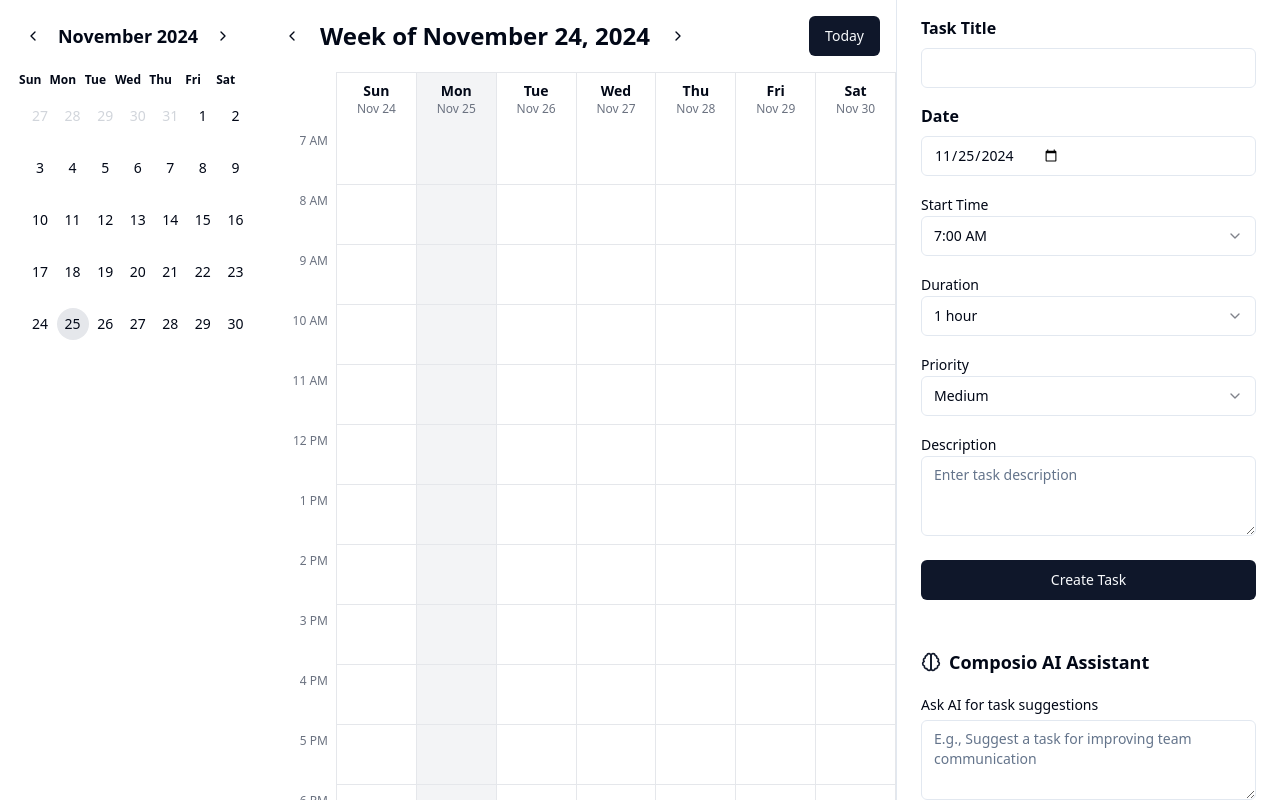
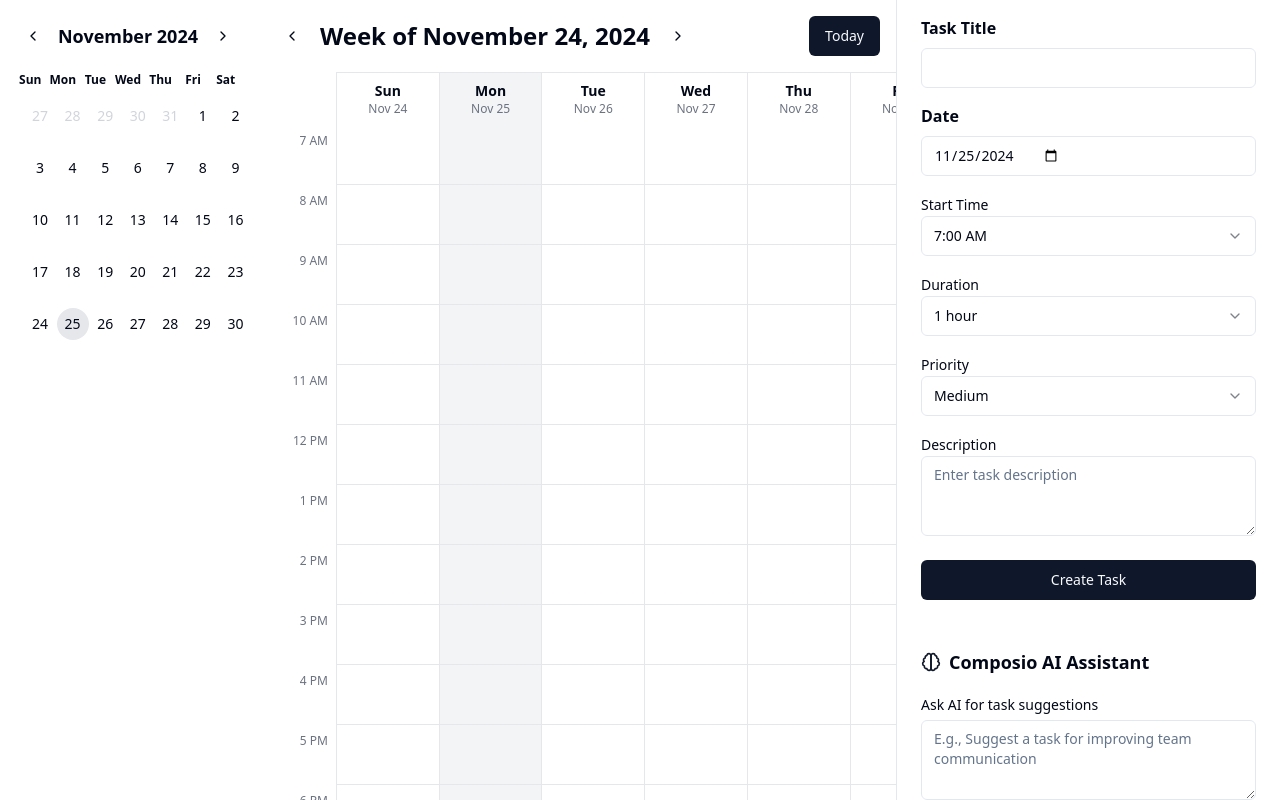
Before and after one commit to Saksham-3/CalendarAI, a Next.js app: page / in a window 1280 px wide. Built offline with nearby package versions, Linux system fonts and the light colour scheme.

Commit message:
fixed scrolling issue and edit mobile

```diff
--- a/app/globals.css
+++ b/app/globals.css
@@ -93,12 +93,23 @@
 
     /* New styles for better mobile experience */
     .week-grid {
-      min-width: 800px; /* Ensures week view is scrollable horizontally */
+      min-width: 800px;
+      height: auto;
     }
 
     .mobile-calendar-container {
       overflow-x: auto;
+      overflow-y: auto;
       -webkit-overflow-scrolling: touch;
+      height: calc(100vh - 120px);
+    }
+  }
+
+  /* Desktop calendar adjustments */
+  @media (min-width: 769px) {
+    .mobile-calendar-container {
+      height: calc(100vh - 100px);
+      overflow-y: auto;
     }
   }
 
--- a/components/Calendar.tsx
+++ b/components/Calendar.tsx
@@ -88,6 +88,9 @@ export function Calendar() {
 
   const handleEditTask = (task: Task) => {
     setEditingTask(task)
+    if (window.innerWidth <= 768) {
+      setIsTaskFormOpen(true)
+    }
   }
 
   const handleCancelEdit = () => {
@@ -181,7 +184,7 @@ export function Calendar() {
         <MonthView selectedDate={selectedDate.toDate()} onSelectDate={handleDateSelect} />
       </div>
 
-      <div className="flex-1 overflow-hidden">
+      <div className="flex-1 flex flex-col overflow-hidden">
         <div className="flex justify-between items-center p-4">
           <div className="flex items-center space-x-2">
             <Button variant="ghost" size="icon" onClick={handlePreviousWeek}>
@@ -210,13 +213,19 @@ export function Calendar() {
         "fixed inset-0 z-50 bg-white md:relative md:block md:w-96",
         "overflow-y-auto pb-20 md:pb-0",
         isTaskFormOpen ? "translate-x-0" : "translate-x-full",
-        "md:translate-x-0 border-l"
+        "md:translate-x-0 border-l transition-transform duration-200"
       )}>
-        <div className="sticky top-0 z-10 flex justify-end p-2 md:hidden bg-white border-b">
+        <div className="sticky top-0 z-10 flex justify-between items-center p-2 md:hidden bg-white border-b">
+          <span className="font-semibold">
+            {editingTask ? 'Edit Task' : 'Create Task'}
+          </span>
           <Button
             variant="ghost"
             size="sm"
-            onClick={() => setIsTaskFormOpen(false)}
+            onClick={() => {
+              setIsTaskFormOpen(false)
+              if (editingTask) setEditingTask(null)
+            }}
           >
             Close
           </Button>
@@ -225,7 +234,12 @@ export function Calendar() {
           <CreateTaskForm
             onCreateTask={handleCreateOrUpdateTask}
             editTask={editingTask}
-            onCancelEdit={handleCancelEdit}
+            onCancelEdit={() => {
+              handleCancelEdit()
+              if (window.innerWidth <= 768) {
+                setIsTaskFormOpen(false)
+              }
+            }}
           />
           <div className="mt-12 mb-20 md:mb-8">
             <ComposioAI onSuggestTask={handleAISuggestion} />
--- a/components/WeekView.tsx
+++ b/components/WeekView.tsx
@@ -95,8 +95,8 @@ export function WeekView({ dates, tasks, onUpdateTask, onDeleteTask, onEditTask,
 
   return (
     <DragDropContext onDragEnd={onDragEnd}>
-      <div className="flex-1 overflow-auto mobile-calendar-container">
-        <div className="week-grid">
+      <div className="flex-1 overflow-auto mobile-calendar-container h-[calc(100vh-120px)] md:h-[calc(100vh-100px)]">
+        <div className="week-grid min-w-[800px]">
           <div className="flex">
             <div className="w-20 flex-shrink-0" style={{ position: 'relative' }}>
               {isPickerOpen && (
```
